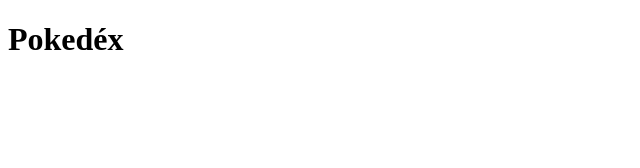
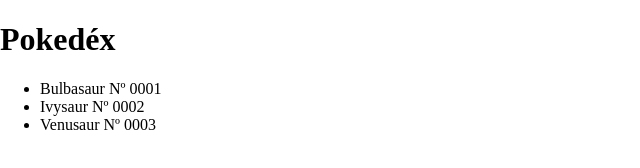
Before and after one commit to Matheus-mt10/Pokedex, a plain HTML site: page index.html in a window 1280 px wide. Shown: the whole page, without its empty margins (0-640 px from the left). Drawn offline with nearby package versions, Linux system fonts and the light colour scheme.

Commit message:
Estruturação da Pokedex

```diff
--- a/index.html
+++ b/index.html
@@ -4,8 +4,23 @@
     <meta charset="UTF-8">
     <meta name="viewport" content="width=device-width, initial-scale=1.0">
     <title>Pokedéx</title>
+    <!-- NORMALIZE -->
+    <link rel="stylesheet" href="https://cdnjs.cloudflare.com/ajax/libs/normalize/8.0.1/normalize.min.css" integrity="sha512-NhSC1YmyruXifcj/KFRWoC561YpHpc5Jtzgvbuzx5VozKpWvQ+4nXhPdFgmx8xqexRcpAglTj9sIBWINXa8x5w==" crossorigin="anonymous" referrerpolicy="no-referrer" />
+    <!-- CSS GLOBAL  -->
+    <link rel="stylesheet" href="styles/styles.css">
+    <!-- Font Roboto -->
+    <link rel="preconnect" href="https://fonts.googleapis.com">
+    <link rel="preconnect" href="https://fonts.gstatic.com" crossorigin>
+    <link href="https://fonts.googleapis.com/css2?family=Roboto:wght@100;300;400;500;700&display=swap" rel="stylesheet">
 </head>
 <body>
-    <h1>Pokedéx</h1>
+    <section>
+        <h1>Pokedéx</h1>
+        <ul>
+            <li>Bulbasaur Nº 0001</li>
+            <li>Ivysaur Nº 0002</li>
+            <li>Venusaur Nº 0003</li>
+        </ul>
+    </section>
 </body>
 </html>
```
Also changed, not shown: styles/styles.css (added).
